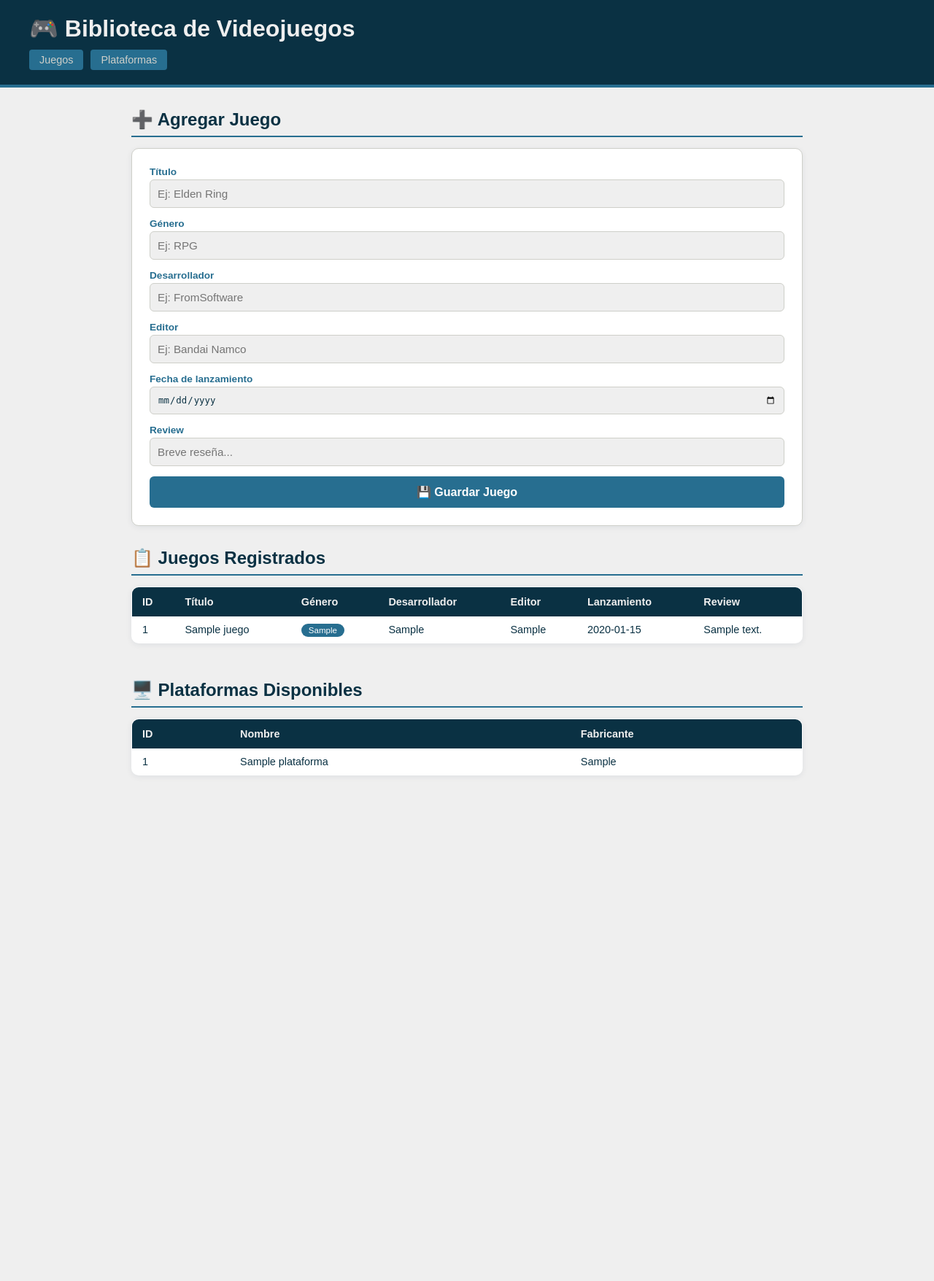
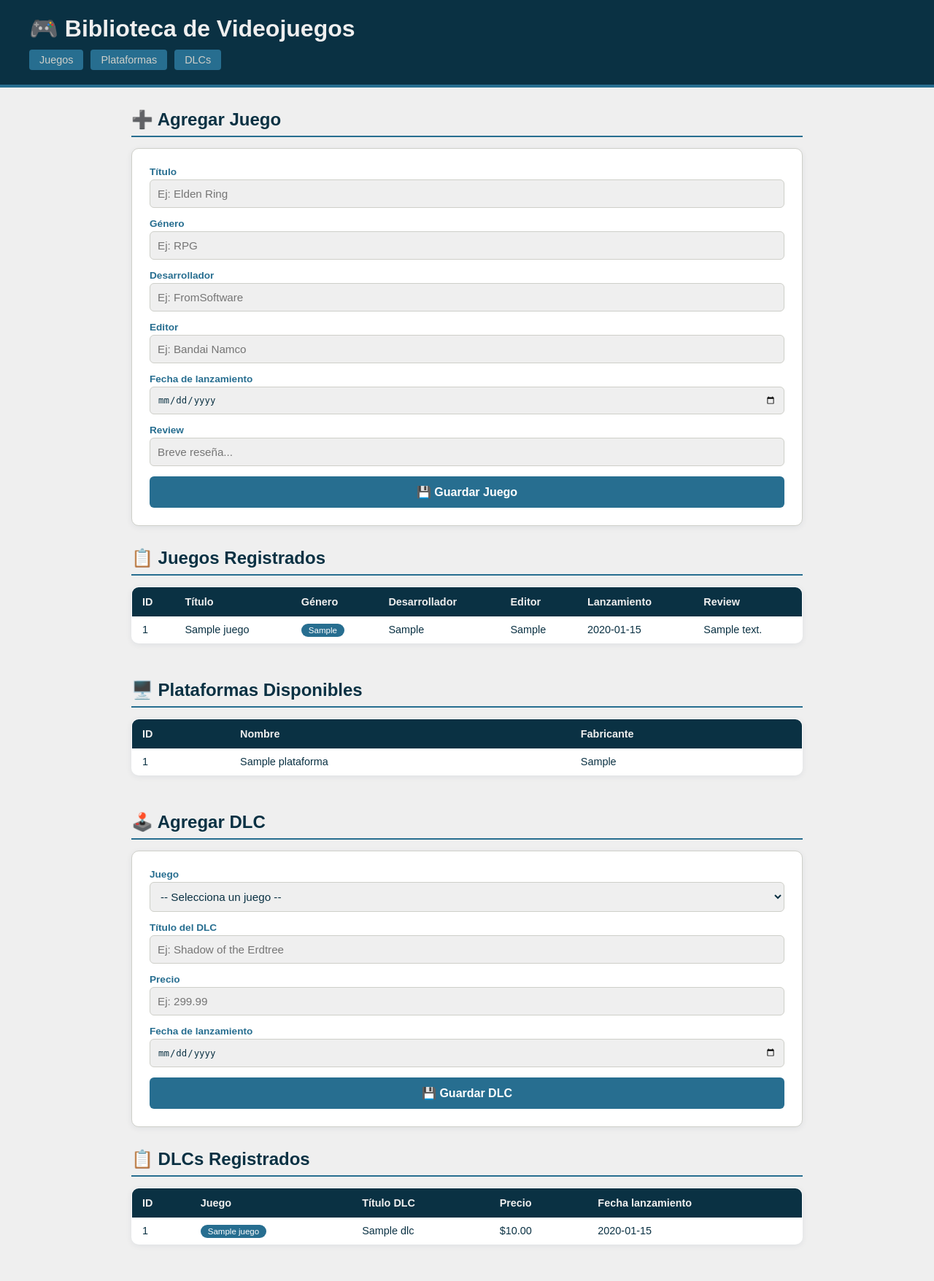
Before and after one commit to AngelTovar-afk/mi-proyecto-docker, a PHP site: page / in a window 1280 px wide. Shown: the whole page at 73% size. Before the commit the page ends 1063 px from the top, so only its background shows below. Run offline with PHP 8.4, Linux system fonts and the light colour scheme; tables that the repository leaves empty hold one stand-in row (values such as "Sample post").

Commit message:
feat: agregar funcionalidad de dlcs

```diff
--- a/src/index.php
+++ b/src/index.php
@@ -177,6 +177,7 @@ $plataformas = $pdo->query("SELECT * FROM plataformas")->fetchAll(PDO::FETCH_ASS
     <nav>
       <a href="#juegos">Juegos</a>
       <a href="#plataformas">Plataformas</a>
+      <a href="#dlcs">DLCs</a>
     </nav>
   </header>
 
@@ -256,6 +257,61 @@ $plataformas = $pdo->query("SELECT * FROM plataformas")->fetchAll(PDO::FETCH_ASS
 
 
     <!-- SECCIÓN: DLCs -->
+    <div class="section" id="dlcs">
+      <?php
+        $juegos_select = $pdo->query("SELECT id, titulo FROM juegos ORDER BY titulo")->fetchAll(PDO::FETCH_ASSOC);
+        $dlcs = $pdo->query("
+            SELECT d.*, j.titulo AS nombre_juego
+            FROM dlcs d
+            JOIN juegos j ON j.id = d.juego_id
+            ORDER BY d.id DESC
+        ")->fetchAll(PDO::FETCH_ASSOC);
+      ?>
+
+      <h2>🕹️ Agregar DLC</h2>
+      <form action="agregar_dlc.php" method="POST">
+        <label>Juego</label>
+        <select name="juego_id" required>
+          <option value="">-- Selecciona un juego --</option>
+          <?php foreach ($juegos_select as $j): ?>
+            <option value="<?= $j['id'] ?>">
+              <?= htmlspecialchars($j['titulo']) ?>
+            </option>
+          <?php endforeach; ?>
+        </select>
+
+        <label>Título del DLC</label>
+        <input type="text" name="titulo" placeholder="Ej: Shadow of the Erdtree" required>
+
+        <label>Precio</label>
+        <input type="number" step="0.01" min="0" name="precio" placeholder="Ej: 299.99" required>
+
+        <label>Fecha de lanzamiento</label>
+        <input type="date" name="fecha_lanzamiento" required>
+
+        <button type="submit">💾 Guardar DLC</button>
+      </form>
+
+      <h2>📋 DLCs Registrados</h2>
+      <table>
+        <tr>
+          <th>ID</th>
+          <th>Juego</th>
+          <th>Título DLC</th>
+          <th>Precio</th>
+          <th>Fecha lanzamiento</th>
+        </tr>
+        <?php foreach ($dlcs as $d): ?>
+        <tr>
+          <td><?= $d['id'] ?></td>
+          <td><span class="badge"><?= htmlspecialchars($d['nombre_juego']) ?></span></td>
+          <td><?= htmlspecialchars($d['titulo']) ?></td>
+          <td>$<?= number_format($d['precio'], 2) ?></td>
+          <td><?= $d['fecha_lanzamiento'] ?></td>
+        </tr>
+        <?php endforeach; ?>
+      </table>
+    </div>
 
   </div>
 </body>
```
Also changed, not shown: src/agregar_dlc.php (added, +18 -0 lines).
